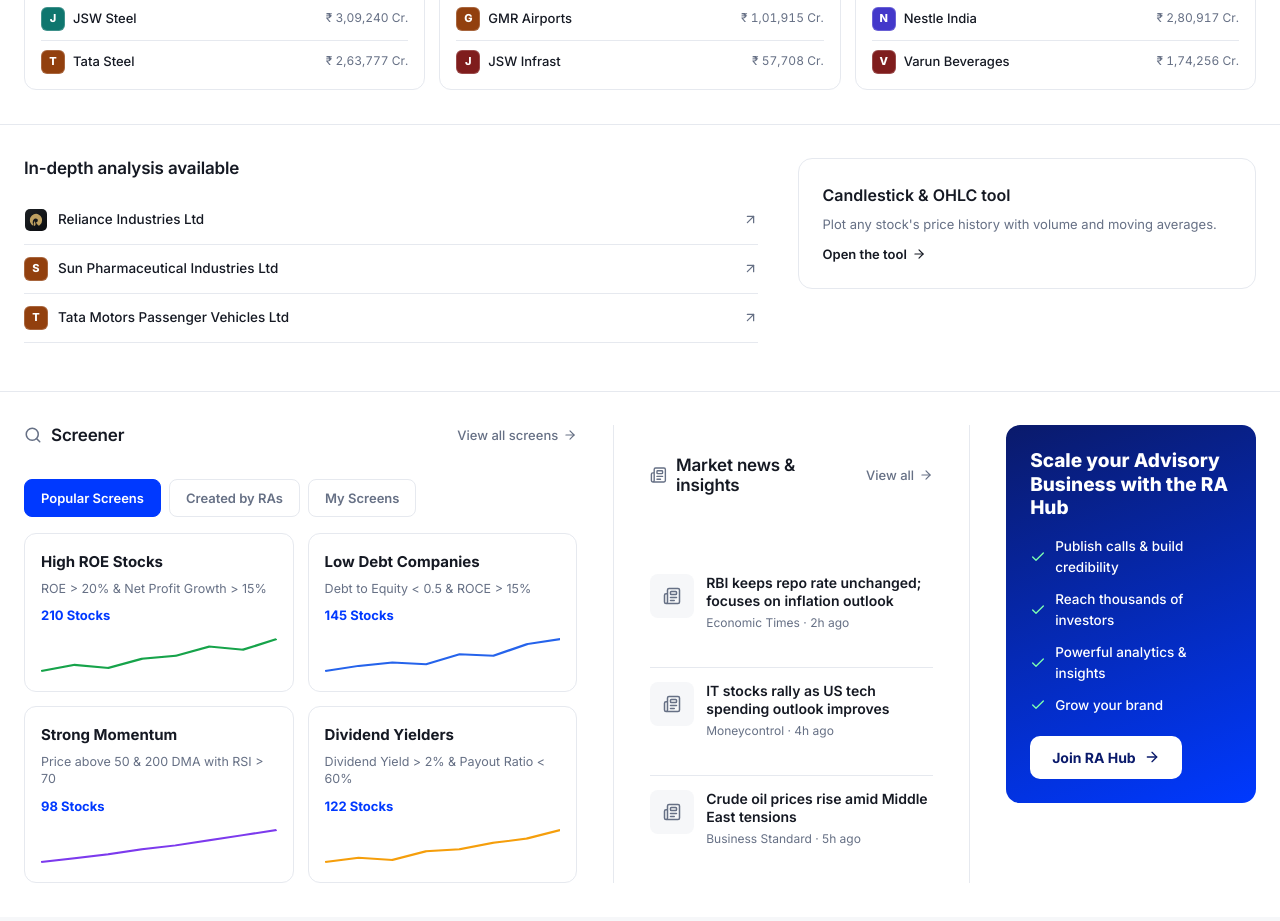
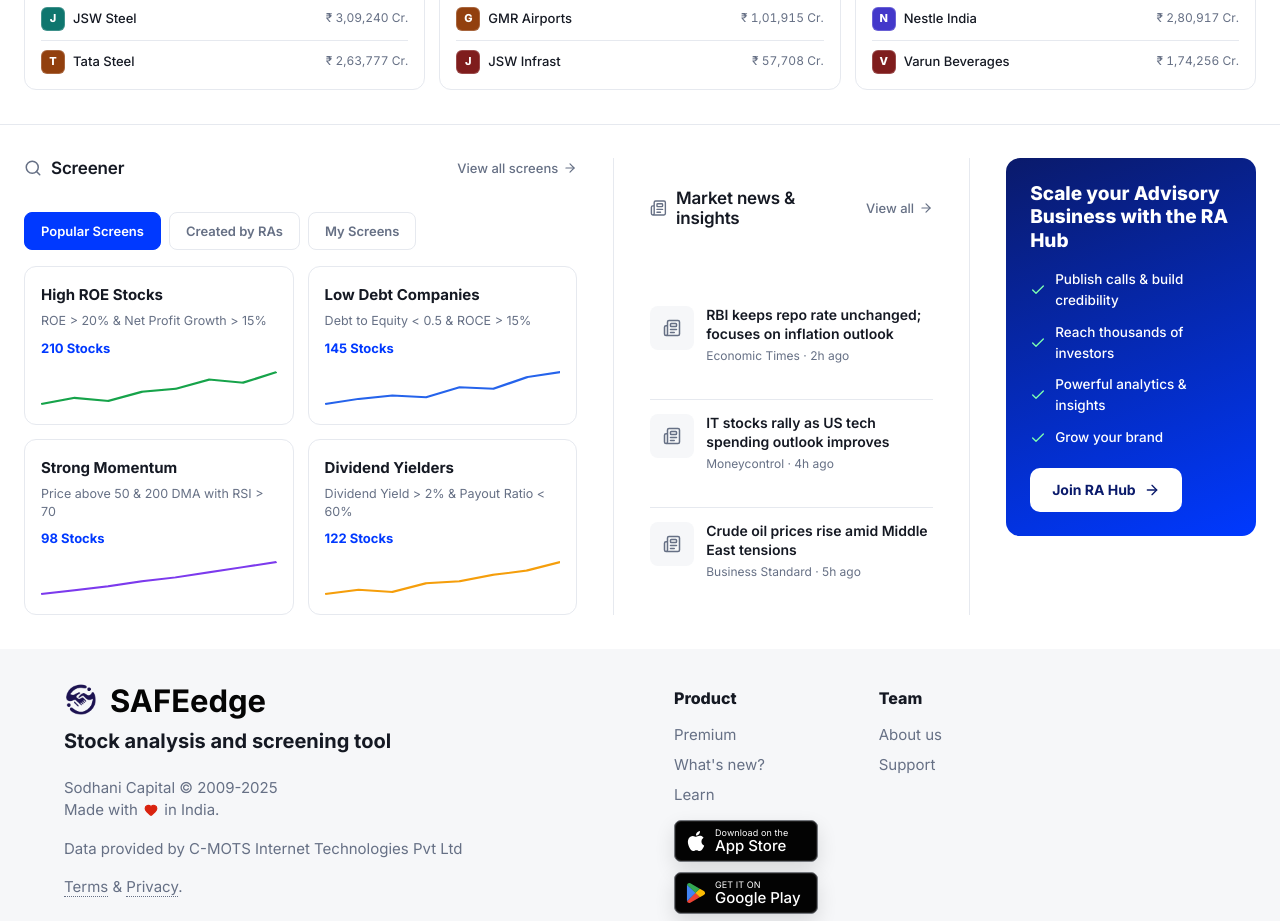
Before and after one commit to sodhanidev/sodhani-web, a Next.js app: page / in a window 1280 px wide. Shown: the part 3120-4041 px from the top of the page. Built offline with nearby package versions, Linux system fonts and the light colour scheme; no server answers.

Commit message:
Refactor code structure for improved readability and maintainability

```diff
--- a/src/app/page.tsx
+++ b/src/app/page.tsx
@@ -14,7 +14,6 @@
 
 import { getCompanies, getTopCompaniesForNode, topCompanies } from "@/lib/data/companies";
 import { getIndustryData } from "@/lib/data/industry";
-import { getAvailableStockCodes, getStock } from "@/lib/data/stocks";
 import {
   candlestickToolHref,
   companyHref,
@@ -80,14 +79,6 @@
     node,
     leaders: getTopCompaniesForNode(node.code, "marketCapCr", 4)
   }));
-
-  const fullDataCompanies = getAvailableStockCodes()
-    .slice(0, 6)
-    .map((code) => {
-      const stock = getStock(code);
-      return stock ? { code, name: stock.overview.companyName ?? code } : null;
-    })
-    .filter((entry): entry is { code: string; name: string } => entry !== null);
 
   return (
     <main className={css(styles, "landing-page")}>
@@ -245,37 +236,6 @@
         </div>
       </section>
 
-      {/* Bottom: full-analysis companies + tool promo */}
-      <section className={css(styles, "dash-section dash-bottom-grid")}>
-        <div className={css(styles, "dash-bottom-col")}>
-          <div className={css(styles, "dash-section-head")}>
-            <h2 className={css(styles, "dash-section-title")}>In-depth analysis available</h2>
-          </div>
-          <ul className={css(styles, "dash-link-list")}>
-            {fullDataCompanies.map((company) => (
-              <li key={company.code}>
-                <Link href={companyHref(company.code)} className={css(styles, "dash-link-row")}>
-                  <span className={css(styles, "dash-link-name")}>
-                    <CompanyLogoMark code={company.code} name={company.name} size="sm" />
-                    <span>{company.name}</span>
-                  </span>
-                  <ArrowUpRight size={15} aria-hidden="true" />
-                </Link>
-              </li>
-            ))}
-          </ul>
-        </div>
-
-        <Link className={css(styles, "dash-tool-promo")} href={candlestickToolHref()}>
-          <h3>Candlestick &amp; OHLC tool</h3>
-          <p>Plot any stock&apos;s price history with volume and moving averages.</p>
-          <span className={css(styles, "dash-promo-action")}>
-            Open the tool
-            <ArrowRight size={14} aria-hidden="true" />
-          </span>
-        </Link>
-      </section>
-
       {/* Screener + market news + advisory */}
       <ScreenerInsights />
 
```
Also changed, not shown: 1 other file (tests, documents, lock files or other folders).
